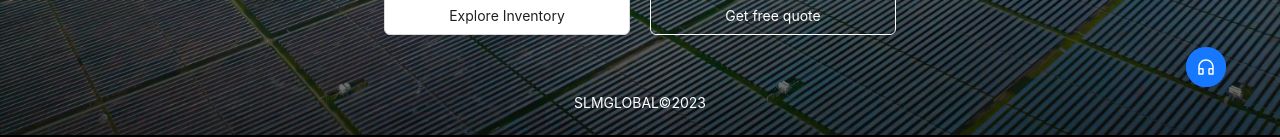
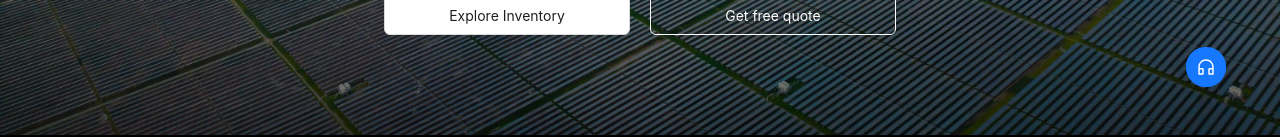
Before and after one commit to thanhtrang16490/slmglobal-fontend, a Next.js app: page / in a window 1280 px wide. Shown: the part 665-802 px from the top of the page. Built offline with nearby package versions, Linux system fonts and the light colour scheme.

Commit message:
update Footer

```diff
--- a/src/app/component/footer.tsx
+++ b/src/app/component/footer.tsx
@@ -1,9 +1,16 @@
 'use client'
+import { Col, Row } from "antd";
 import { Footer } from "antd/es/layout/layout";
 
 export default function FooterModule() {
 
     return (
-        <Footer style={{ color: 'white', opacity: 1, backgroundColor: '#00000000', position: 'fixed', bottom: '0', width: '100%', zIndex: '1000', textAlign: 'center' }}>SLMGLOBAL©2023</Footer>
+        <Footer style={{ color: 'white', opacity: 1, backgroundColor: '#00000000', position: 'absolute', bottom: '0', width: '100%', zIndex: '1000', textAlign: 'center' }}>
+            <Row style={{ alignItems: 'center', display: 'flex', gap: '15px', justifyContent: 'center' }}>
+                <Col>SLM GLOBAL © 2024</Col>
+                <Col>|</Col>
+                <Col>Privacy & Legal</Col>
+            </Row>
+        </Footer>
     )
 }
--- a/src/app/component/slide.home.tsx
+++ b/src/app/component/slide.home.tsx
@@ -1,6 +1,7 @@
 'use client'
 import { Carousel } from "antd";
 import SlideModule from "./slide.module";
+import FooterModule from "./footer";
 
 
 
@@ -8,7 +9,7 @@ import SlideModule from "./slide.module";
 const SlideHomeModule = () => {
 
     return (
-        <div style={{ marginTop: '-116px' }}>
+        <div style={{ marginTop: '-116px', position: 'relative' }}>
             {/* <Carousel dotPosition="left" autoplay draggable> */}
             <SlideModule backgroundImage='/img/header-1.jpg' headerTitle='Renewable Energy Products' id='solar' />
             <SlideModule backgroundImage='/img/header-2.jpg' headerTitle='Mounting Screw Products' id='screw' />
@@ -20,6 +21,7 @@ const SlideHomeModule = () => {
             <SlideModule backgroundImage='/img/header-8.jpg' headerTitle='Anam Cau - Palm Plate' id='palm-plate' />
             <SlideModule backgroundImage='/img/header-9.jpg' headerTitle='Grassgreen Straw Reed' id='grass-straw' />
             {/* </Carousel> */}
+            <FooterModule />
         </div>
 
     )
--- a/src/app/page.tsx
+++ b/src/app/page.tsx
@@ -1,5 +1,5 @@
 'use client'
-import FooterModule from "./component/footer";
+
 import SlideHomeModule from "./component/slide.home";
 
 
@@ -8,7 +8,7 @@ export default function Home() {
   return (
     <>
       <SlideHomeModule />
-      <FooterModule />
+
     </>
   )
 }
```
